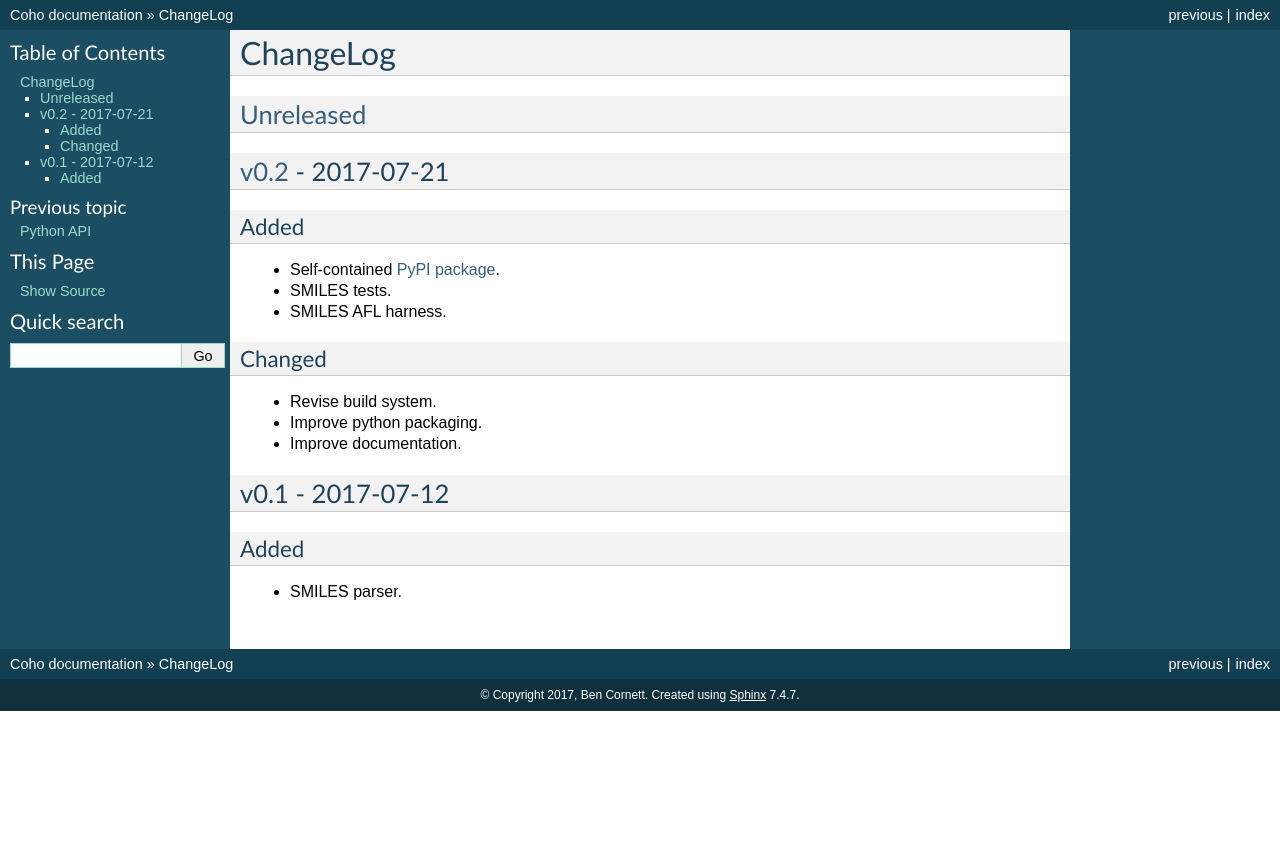
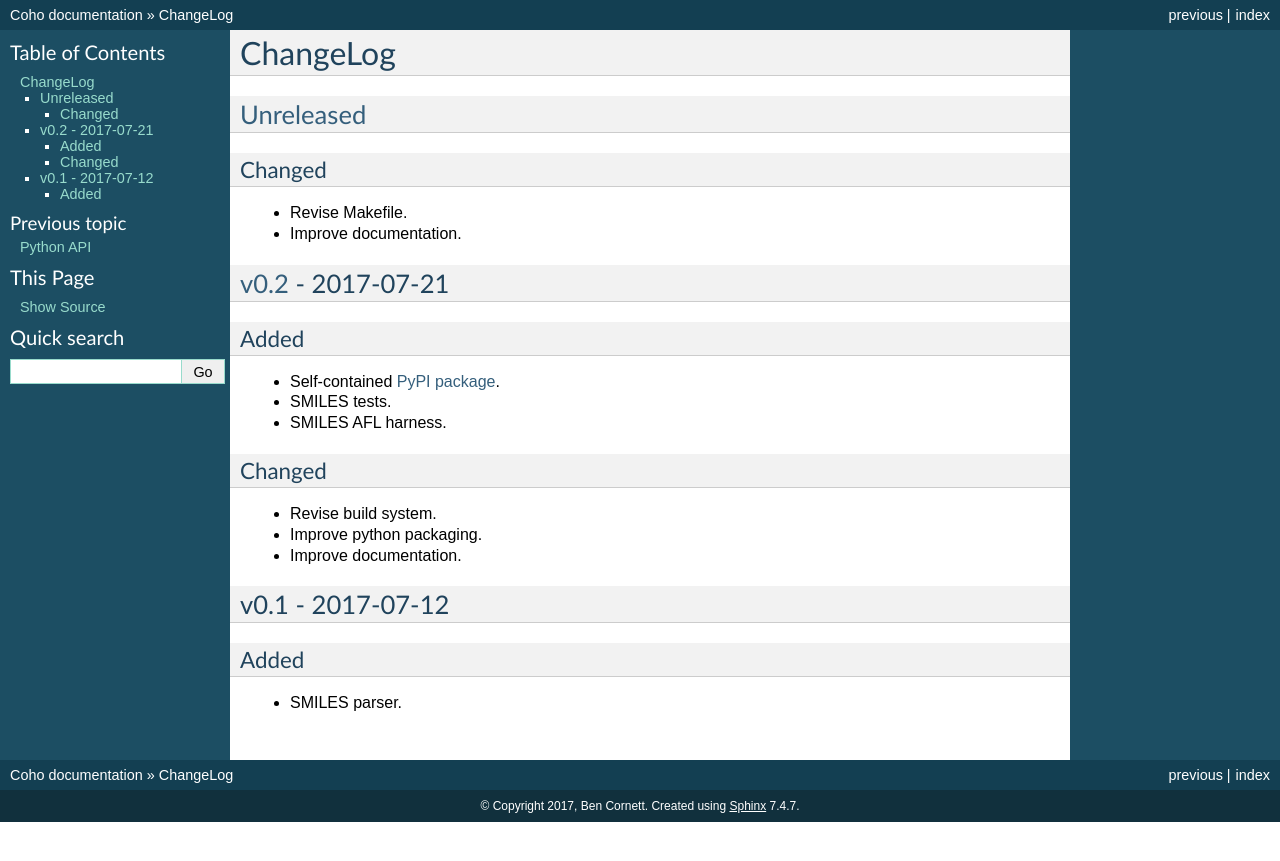
Before and after one commit to cornett/coho, a Sphinx documentation site: the page built from doc/CHANGELOG.rst, in a window 1280 px wide. Shown: the top 861 px of the page. Built offline with Sphinx 7.4.7, drawn with Linux system fonts in a browser that asks for light colours.

Commit message:
Update changelog

```diff
--- a/doc/CHANGELOG.rst
+++ b/doc/CHANGELOG.rst
@@ -3,6 +3,11 @@ ChangeLog
 
 `Unreleased`_
 -------------
+
+Changed
+^^^^^^^
+* Revise Makefile.
+* Improve documentation.
 
 `v0.2`_ - 2017-07-21
 --------------------
```
